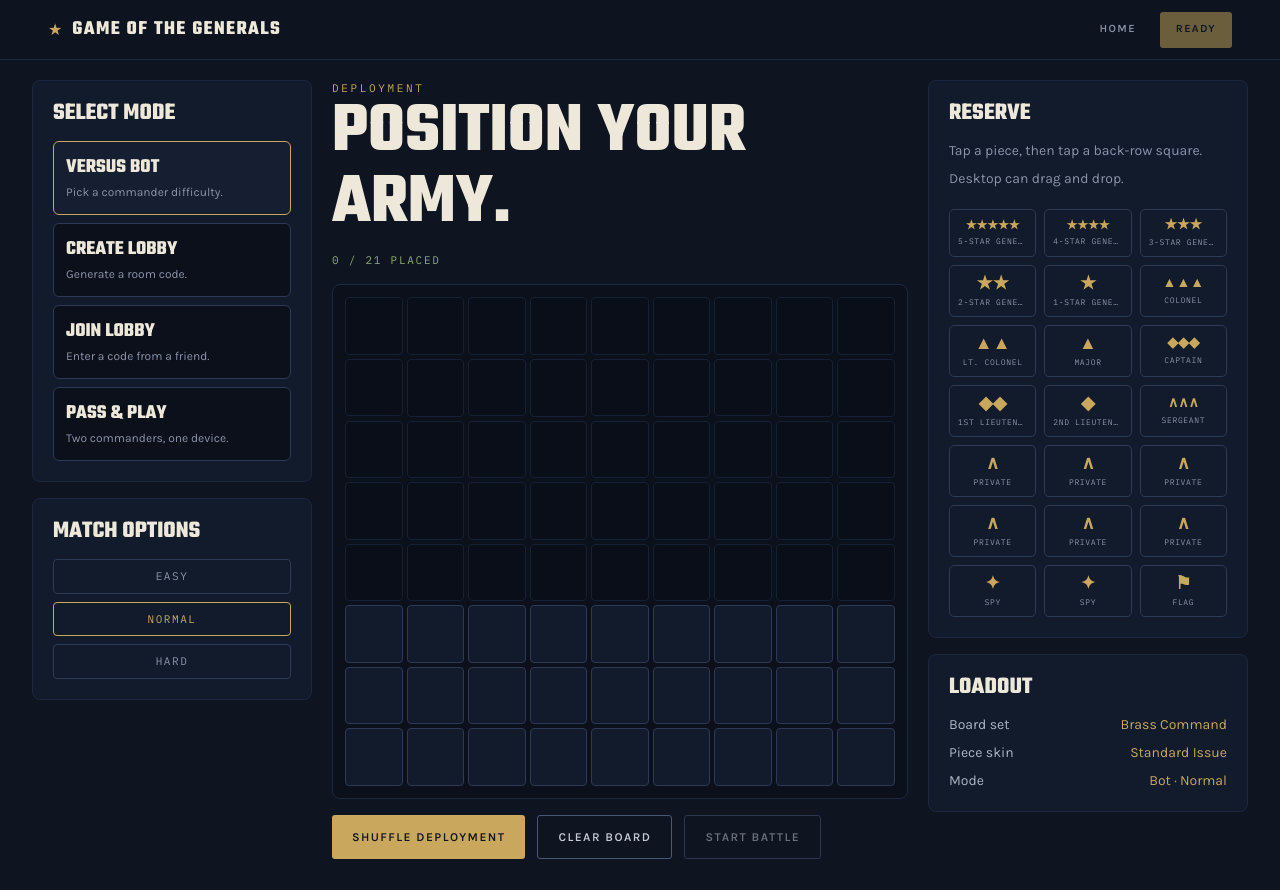
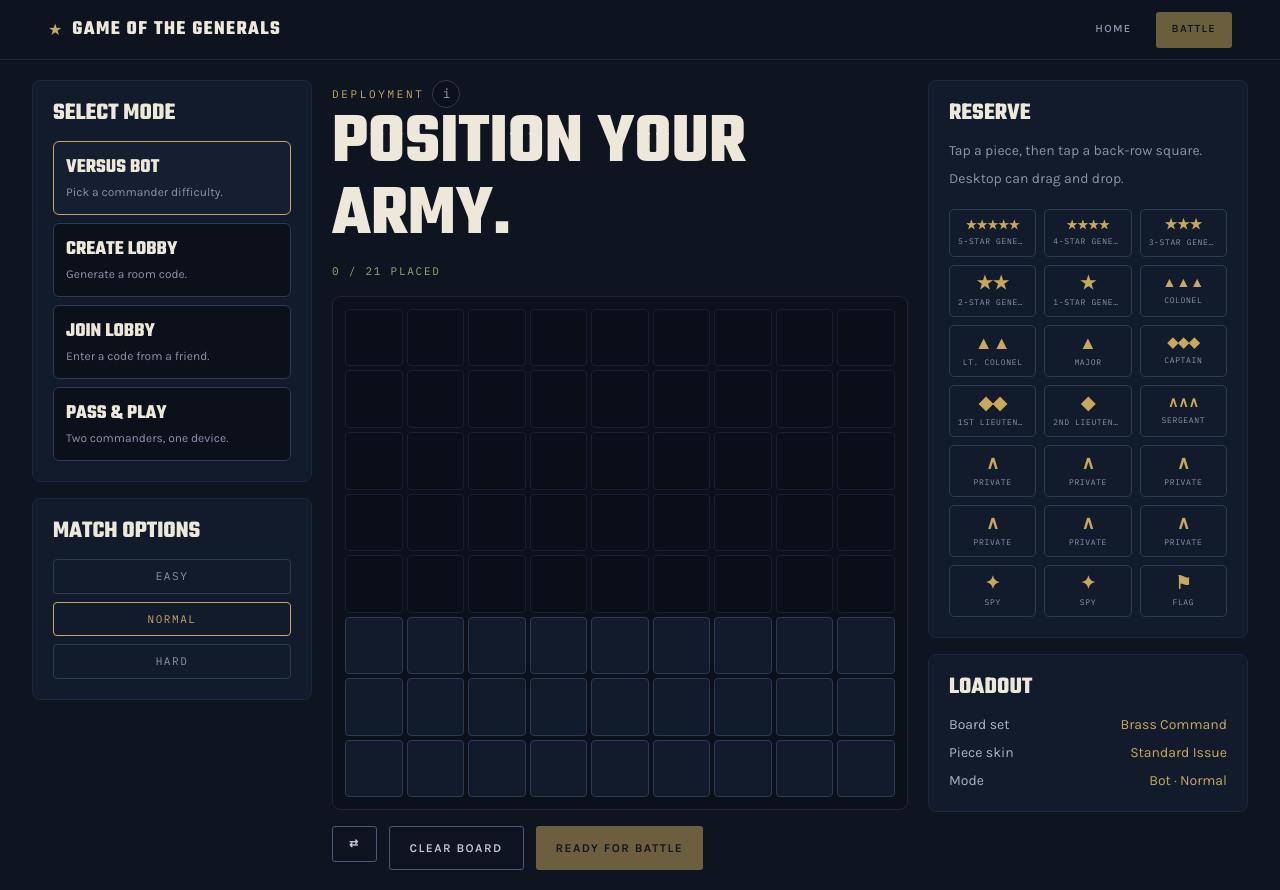
Before and after one commit to CJ-Uy/Game-of-the-Generals-Online, a Next.js app: page /play in a window 1280 px wide. Built offline with nearby package versions, Linux system fonts and the light colour scheme.

Commit message:
fix: rebalance setup actions
Make shuffle an icon-only secondary action, promote Ready for battle as the primary setup CTA, and add a field-manual info trigger on the play setup screen.

```diff
--- a/src/components/home/home-experience.tsx
+++ b/src/components/home/home-experience.tsx
@@ -64,7 +64,7 @@ function Modal({
 	);
 }
 
-function TutorialModal({ onClose }: { onClose: () => void }) {
+export function TutorialModal({ onClose }: { onClose: () => void }) {
 	const [step, setStep] = useState(0);
 	const steps = [
 		{
--- a/src/components/play/board-setup.tsx
+++ b/src/components/play/board-setup.tsx
@@ -4,6 +4,7 @@ import { useMemo, useState, type DragEvent } from "react";
 import Link from "next/link";
 import { Button } from "@/components/ui/button";
 import { Card, CardContent, CardTitle } from "@/components/ui/card";
+import { TutorialModal } from "@/components/home/home-experience";
 
 const COLS = 9;
 const ROWS = 8;
@@ -74,6 +75,7 @@ export function BoardSetup() {
 	const [joinCode, setJoinCode] = useState("");
 	const [placement, setPlacement] = useState<Record<number, string>>({});
 	const [selected, setSelected] = useState<string | null>(null);
+	const [showTutorial, setShowTutorial] = useState(false);
 	const placed = new Set(Object.values(placement));
 	const ready = placed.size === tray.length;
 
@@ -127,7 +129,7 @@ export function BoardSetup() {
 						<Link href="/">Home</Link>
 					</Button>
 					<Button size="sm" disabled={!ready}>
-						Ready
+						Battle
 					</Button>
 				</div>
 			</header>
@@ -203,7 +205,18 @@ export function BoardSetup() {
 				<section className="order-1 min-w-0 lg:order-2">
 					<div className="mb-4 flex flex-wrap items-end justify-between gap-3">
 						<div>
-							<div className="font-mono text-[11px] uppercase tracking-[0.24em] text-[var(--accent)]">Deployment</div>
+							<div className="flex items-center gap-2 font-mono text-[11px] uppercase tracking-[0.24em] text-[var(--accent)]">
+								<span>Deployment</span>
+								<button
+									type="button"
+									aria-label="Open field manual"
+									title="Open field manual"
+									onClick={() => setShowTutorial(true)}
+									className="flex h-7 w-7 items-center justify-center rounded-full border border-[#2c3a55] bg-[#0b101b] text-[13px] tracking-normal text-[#8a93a8] transition-colors hover:border-[var(--accent)] hover:text-[var(--accent)]"
+								>
+									i
+								</button>
+							</div>
 							<h1 className="font-display text-[clamp(42px,5.6vw,76px)] font-extrabold uppercase leading-none">Position your army.</h1>
 						</div>
 						<div className="font-mono text-[11px] uppercase tracking-[0.16em] text-[#8fae6e]">{placed.size} / 21 placed</div>
@@ -252,12 +265,14 @@ export function BoardSetup() {
 					</div>
 
 					<div className="mt-4 flex flex-wrap gap-3">
-						<Button onClick={autoDeploy}>Shuffle deployment</Button>
+						<Button variant="outline" size="sm" onClick={autoDeploy} aria-label="Shuffle deployment" title="Shuffle deployment">
+							⇄
+						</Button>
 						<Button variant="outline" onClick={() => setPlacement({})}>
 							Clear board
 						</Button>
-						<Button variant="outline" disabled={!ready}>
-							Start battle
+						<Button disabled={!ready}>
+							Ready for battle
 						</Button>
 					</div>
 				</section>
@@ -306,6 +321,7 @@ export function BoardSetup() {
 					</Card>
 				</aside>
 			</section>
+			{showTutorial ? <TutorialModal onClose={() => setShowTutorial(false)} /> : null}
 		</main>
 	);
 }
```
